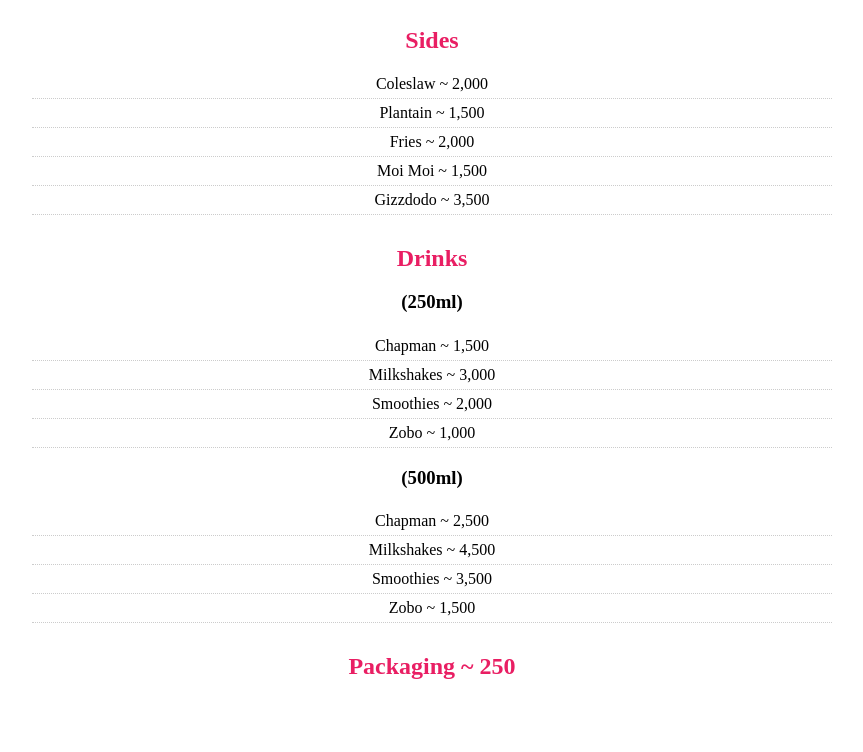
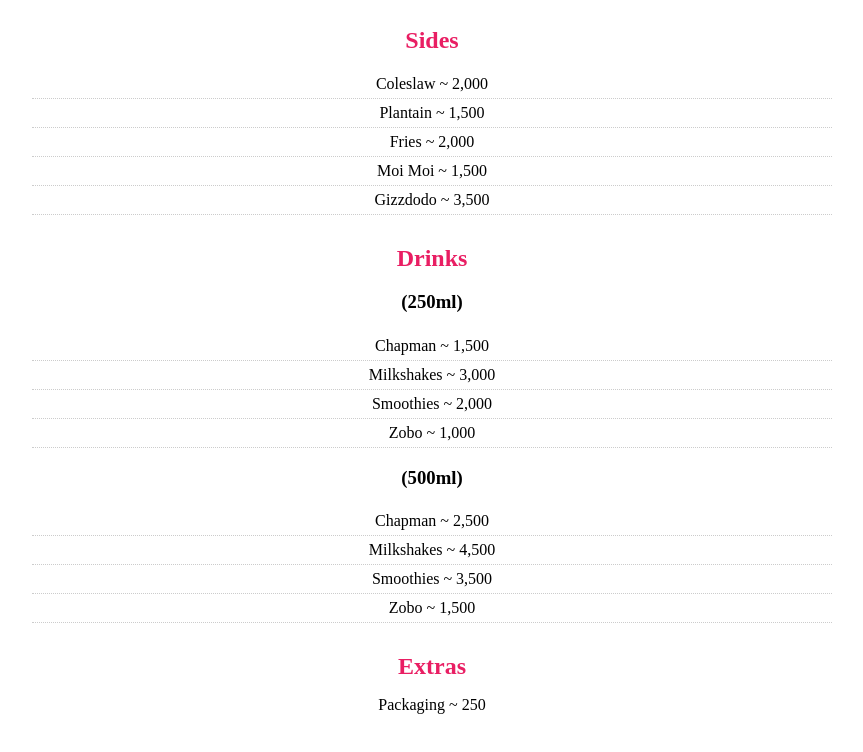
Before and after one commit to phoenixolurin/Deefoodies, a plain HTML site: page index.html in a window 1280 px wide. Shown: the part 1217-1969 px from the top of the page, without its empty margins (208-1071 px from the left). Drawn offline with Linux system fonts and the light colour scheme.

Commit message:
Update index.html

```diff
--- a/index.html
+++ b/index.html
@@ -96,8 +96,8 @@
     </section>
 
     <section id="Extras">
-  <h2>Packaging ~ 250</h2>
-  <p></p>
+  <h2>Extras</h2>
+  <p>Packaging ~ 250</p>
 </section>
   </div>
 </body>
```
